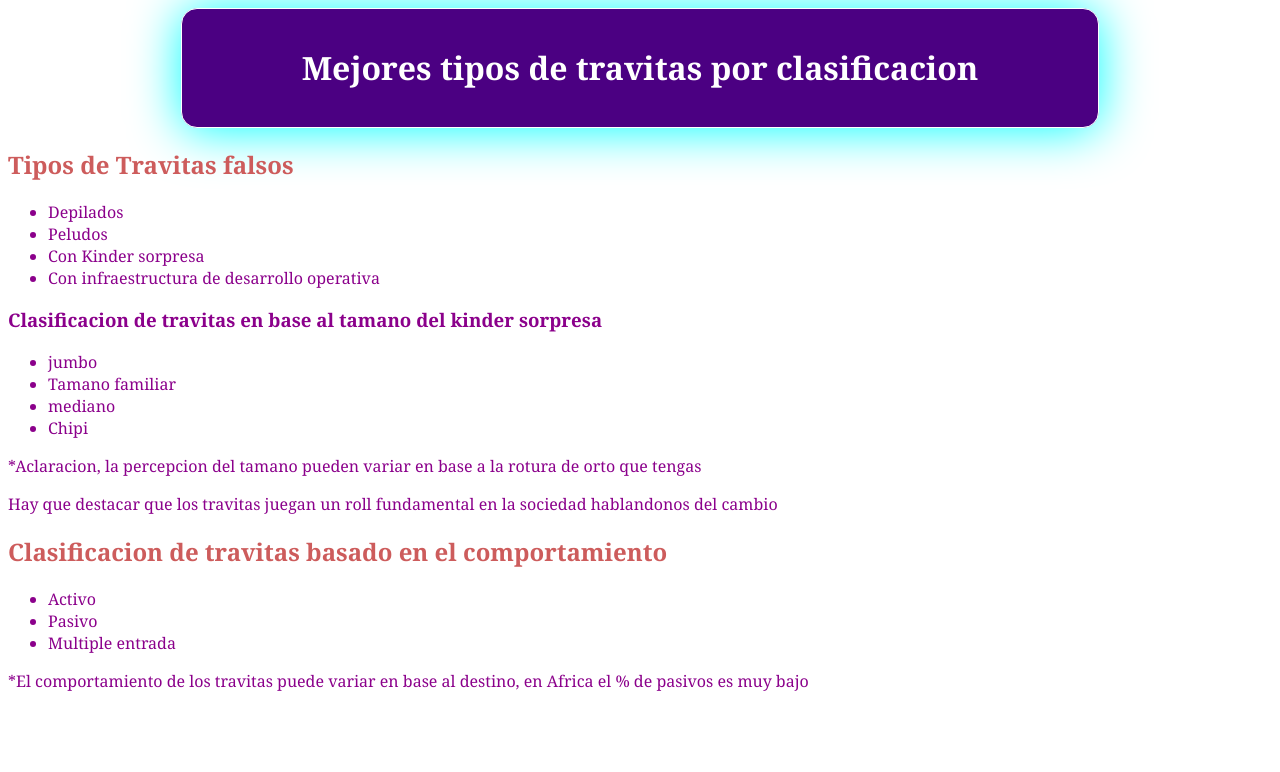
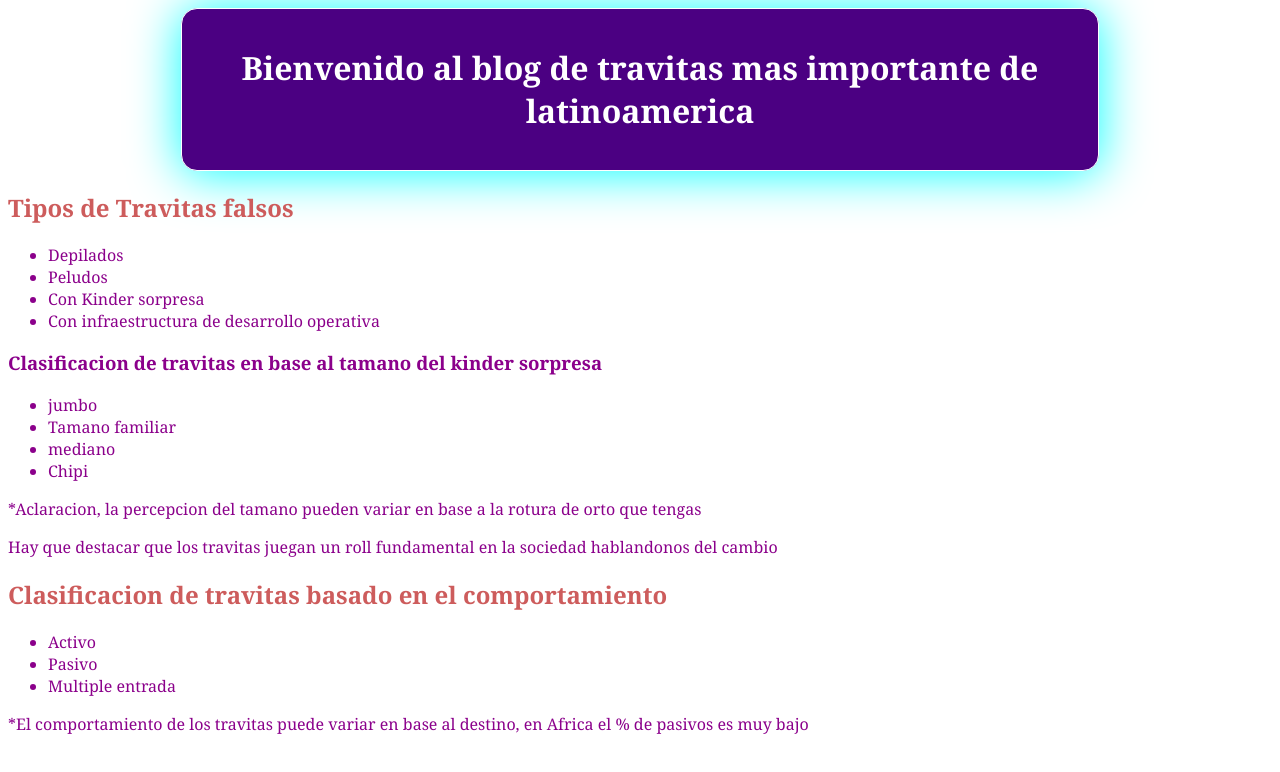
Before and after one commit to jonathanclinares/hyperblog, a plain HTML site: page travitas.html in a window 1280 px wide. Drawn offline with Linux system fonts and the light colour scheme.

Commit message:
Cambie el titulo del blog post
Porque me da la puta gana

```diff
--- a/travitas.html
+++ b/travitas.html
@@ -5,7 +5,7 @@
 </head>
 <body>
     <div id="cavergera">
-        <h1>Mejores tipos de travitas por clasificacion</h1>
+        <h1>Bienvenido al blog de travitas mas importante de latinoamerica</h1>
     </div>
     <div>
         <h2>Tipos de Travitas falsos</h2>
```
